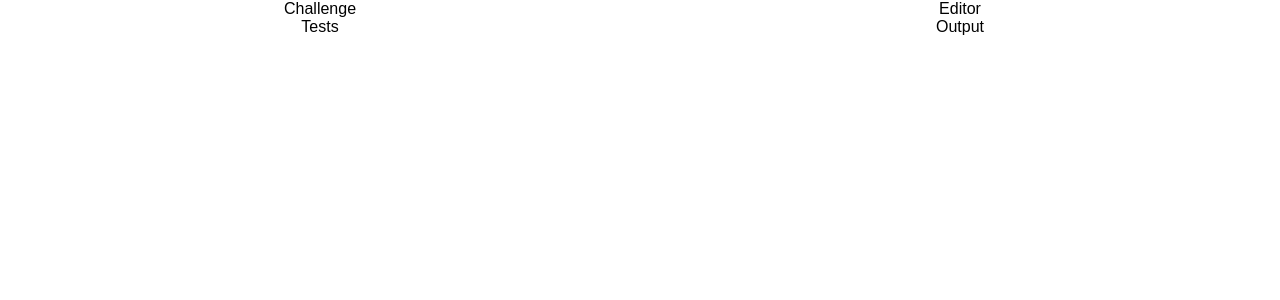
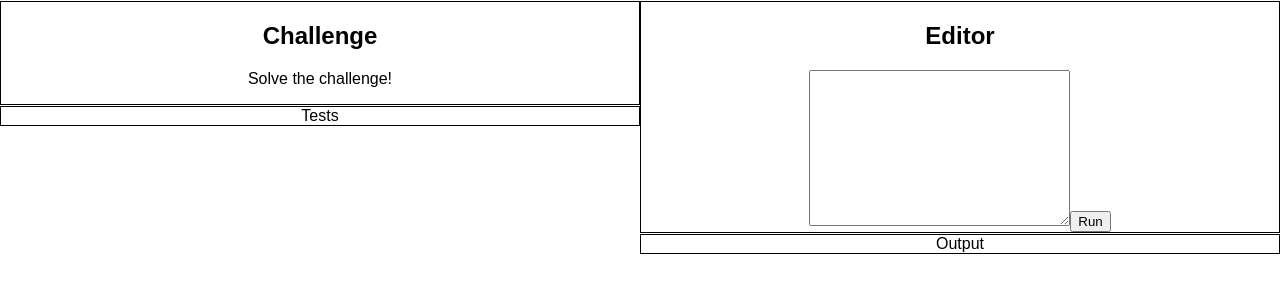
Before and after one commit to alphashuro/fcc-python, a React (Create React App) app: page / in a window 1280 px wide. Shown: the top 300 px of the page. Built offline with nearby package versions, Linux system fonts and the light colour scheme.

Commit message:
add simple editor

```diff
--- a/src/App.css
+++ b/src/App.css
@@ -34,3 +34,8 @@
 .col {
   flex: 1;
 }
+
+.col > * {
+  border: solid 1px black;
+  margin-top: 1px;
+}
--- a/src/App.js
+++ b/src/App.js
@@ -1,5 +1,4 @@
 import React, { Component } from 'react'
-import logo from './logo.svg'
 import './App.css'
 
 import Challenge from './Challenge'
@@ -8,6 +7,24 @@ import Tests from './Tests'
 import Output from './Output'
 
 class App extends Component {
+  state = {
+    code: ''
+  }
+
+  constructor(props) {
+    super(props)
+    this.handleCodeChanged = this.handleCodeChanged.bind(this)
+    this.handleRunClicked = this.handleRunClicked.bind(this)
+  }
+
+  handleCodeChanged(code) {
+    this.setState({ code })
+  }
+
+  handleRunClicked() {
+    console.log(this.state.code)
+  }
+
   render() {
     return (
       <div className="App flex-grid">
@@ -16,7 +33,10 @@ class App extends Component {
           <Tests />
         </div>
         <div className="col">
-          <Editor />
+          <Editor
+            onChange={this.handleCodeChanged}
+            onRun={this.handleRunClicked}
+          />
           <Output />
         </div>
       </div>
--- a/src/Challenge.js
+++ b/src/Challenge.js
@@ -1,3 +1,7 @@
 import React from 'react'
 
-export default () => <div>Challenge</div>
+export default () =>
+  <div>
+    <h2>Challenge</h2>
+    <p>Solve the challenge!</p>
+  </div>
--- a/src/Editor.js
+++ b/src/Editor.js
@@ -1,3 +1,15 @@
 import React from 'react'
 
-export default () => <div>Editor</div>
+export default ({ text, onChange, onRun }) =>
+  <div>
+    <h2>Editor</h2>
+    <textarea
+      name="code"
+      id="code"
+      cols={30}
+      rows={10}
+      value={text}
+      onChange={({ target: { value: text } }) => onChange(text)}
+    />
+    <button onClick={onRun}>Run</button>
+  </div>
```
